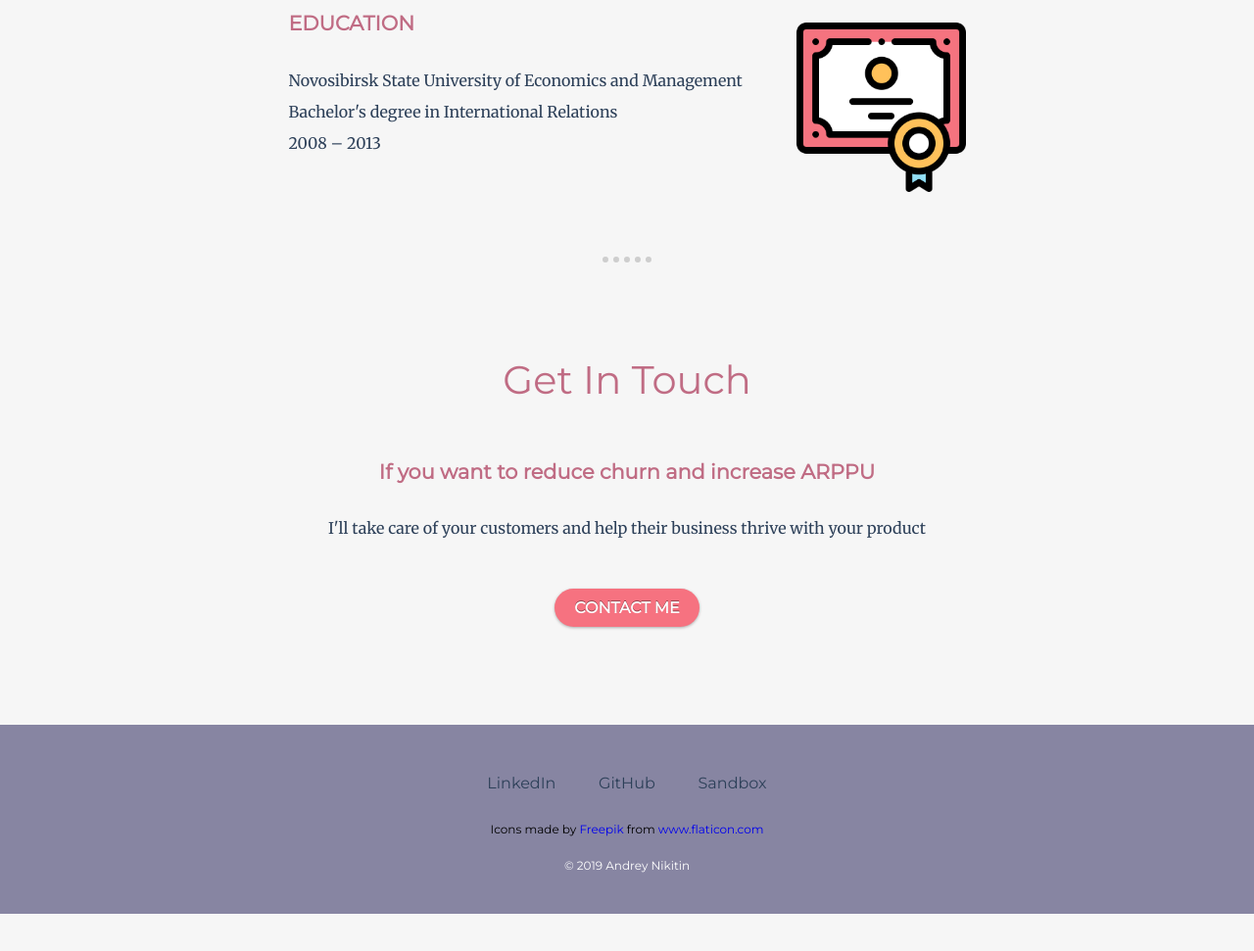
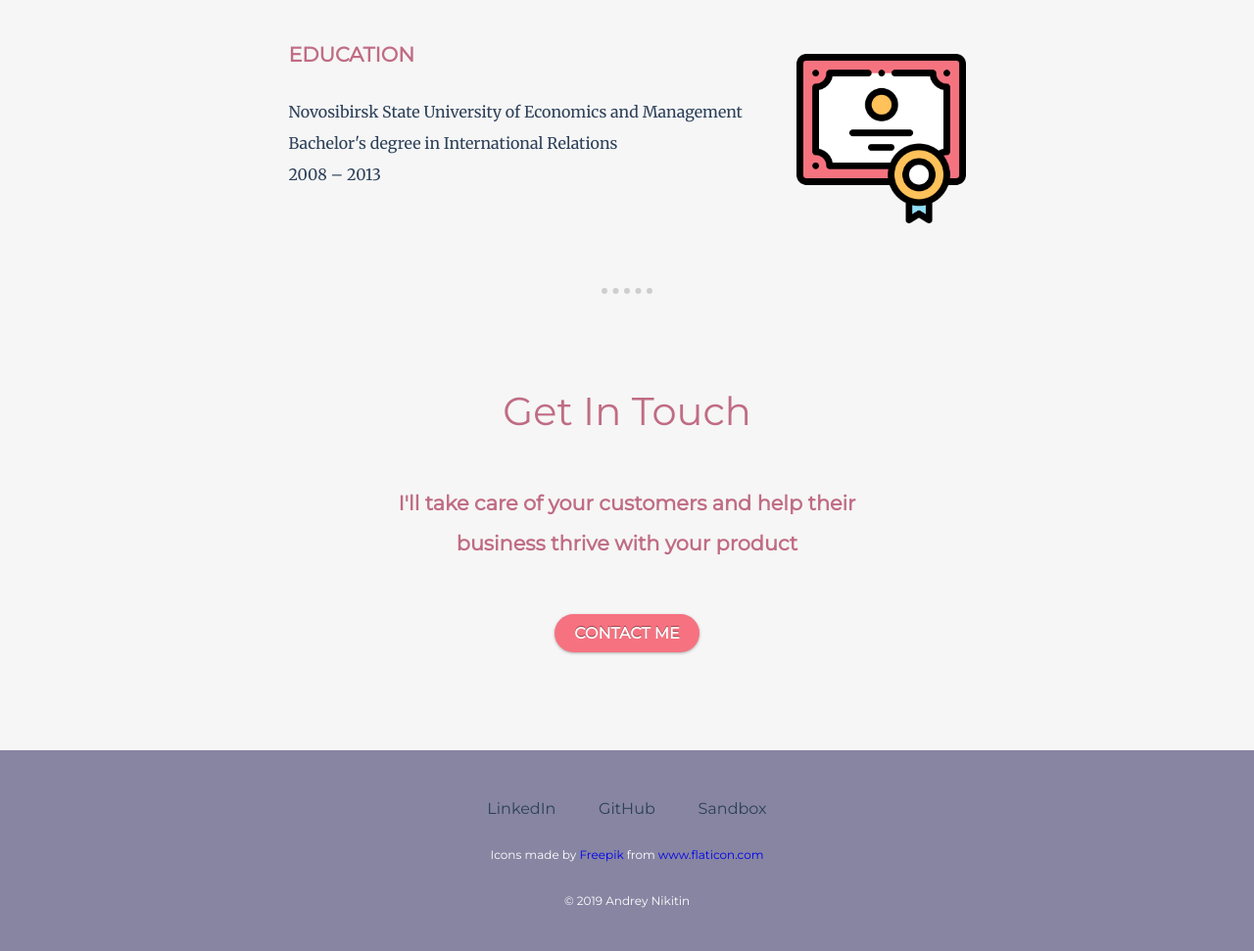
Before and after one commit to FluffyAvocado/devBootcamp, a plain HTML site: page index.html in a window 1280 px wide. Shown: the part 2063-3034 px from the top of the page at 98% size. Before the commit the page ends 2996 px from the top, so only its background shows below. Drawn offline with Linux system fonts and the light colour scheme.

Commit message:
modifying css

```diff
--- a/css/styles.css
+++ b/css/styles.css
@@ -43,7 +43,7 @@ hr {
     border-style: dotted none none none;
     border-top-width: 6px;
     border-color: rgb(206, 206, 206);
-    max-width: 50px;
+    width: 4%;
     margin: 80px auto;
 
 }
@@ -90,6 +90,7 @@ p.profile {
     line-height: 2;
     display: inline-block;
     margin: 0px auto;
+    width: 40%;
 }
 
 .skill-row {
@@ -101,6 +102,8 @@ p.profile {
 
 .contact-me {
     line-height: 2;
+    width: 40%;
+    margin: auto;
 }
 
 
@@ -122,16 +125,12 @@ p.profile {
 
 }
 
-#copyright {
+.copyright {
     color: #fff;
     font-family: "Montserrat", sans-serif;
+    text-decoration: none;
     font-size: 12px;
-}
-
-.freepic {
     padding: 10px;
-    font-family: "Montserrat", sans-serif;
-    font-size: 12px;
 }
 
 a.footer-link {
@@ -140,7 +139,11 @@ a.footer-link {
     font-family: "Montserrat", sans-serif;
 }
 
-
+a.footer-link:hover {
+    color: #fff;
+    text-decoration: none;
+    font-family: "Montserrat", sans-serif;
+}
 
 
 
--- a/index.html
+++ b/index.html
@@ -39,7 +39,7 @@
     <div class="profile">
       <img class="profilepic" src="images/me.JPG" alt="Andrey's profile picture">
       <h2>👋🏻 Hello</h2>
-      <p class="profile">I am a Customer Success Manager with B2B IT SaaS, passionate about <br> working with people to solve problems, deliver projects and achieve excellent business results.
+      <p class="profile">I am a Customer Success Manager with B2B IT SaaS, passionate about working with people to solve problems, deliver projects and achieve excellent business results 🚀
     </div>
     <hr>
     <div class="skills">
@@ -61,8 +61,7 @@
     <hr>
     <div class="contact-me">
       <h2>Get In Touch</h2>
-      <h3>If you want to reduce churn and increase ARPPU</h3>
-      <p>I'll take care of your customers and help their business thrive with your product</p>
+      <h3>I'll take care of your customers and help their business thrive with your product</h3>
       <button class="button" onclick="window.location.href = 'mailto:omen.by+test@gmail.com';">CONTACT ME</button>
     </div>
   </div>
@@ -73,10 +72,10 @@
     <a class="footer-link" href="https://www.linkedin.com/in/nskandreynikitin/">LinkedIn</a>
     <a class="footer-link" href="https://github.com/FluffyAvocado">GitHub</a>
     <a class="footer-link" href="https://fluffyavocado.github.io/">Sandbox</a>
-    <div class="freepic">Icons made by <a class="freepic2" href="https://www.flaticon.com/authors/freepik"
+    <div class="copyright">Icons made by <a class="freepic2" href="https://www.flaticon.com/authors/freepik"
         title="Freepik">Freepik</a>
       from <a class="freepic2" href="https://www.flaticon.com/" title="Flaticon">www.flaticon.com</a></div>
-    <p id="copyright">© 2019 Andrey Nikitin</p>
+    <p class="copyright">© 2019 Andrey Nikitin</p>
   </div>
 </body>
 
```
